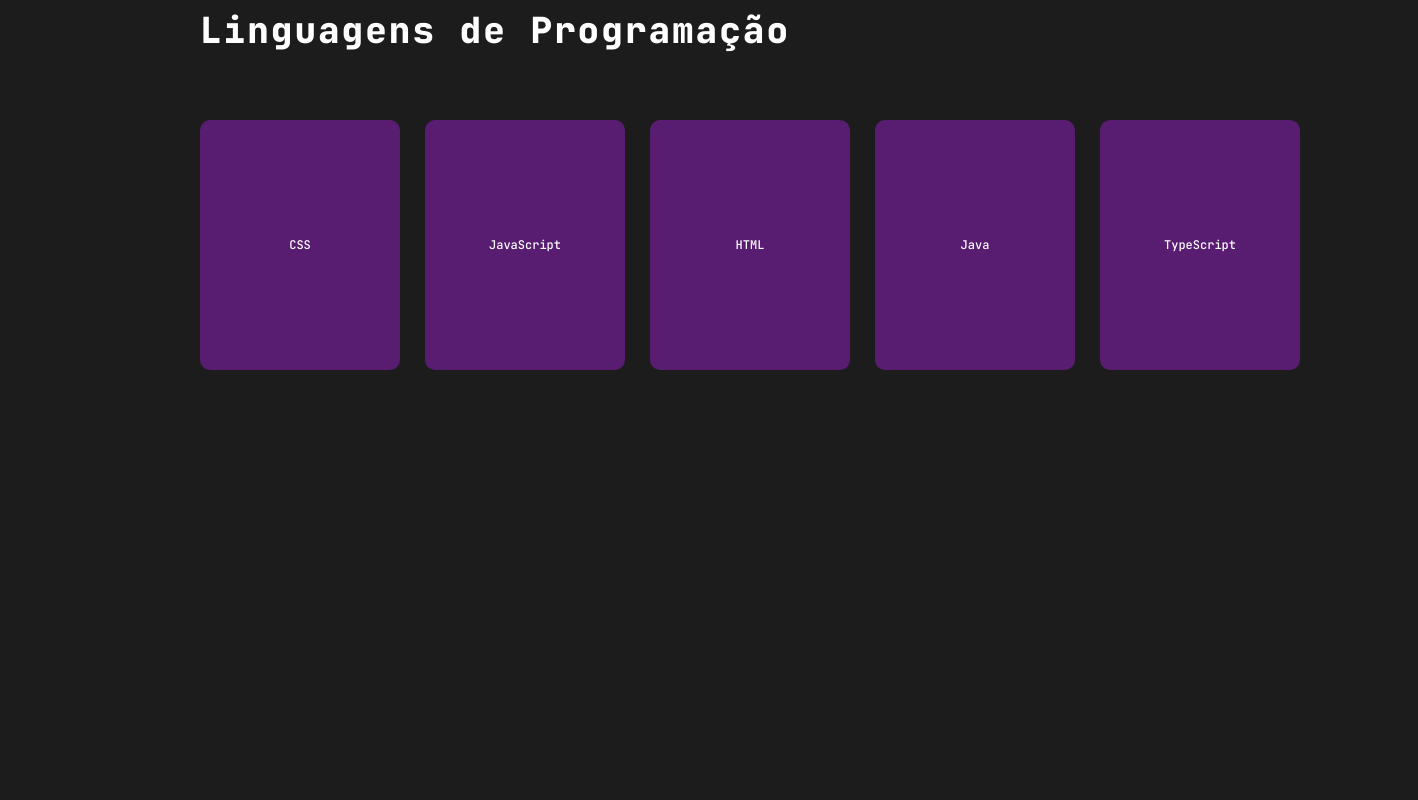
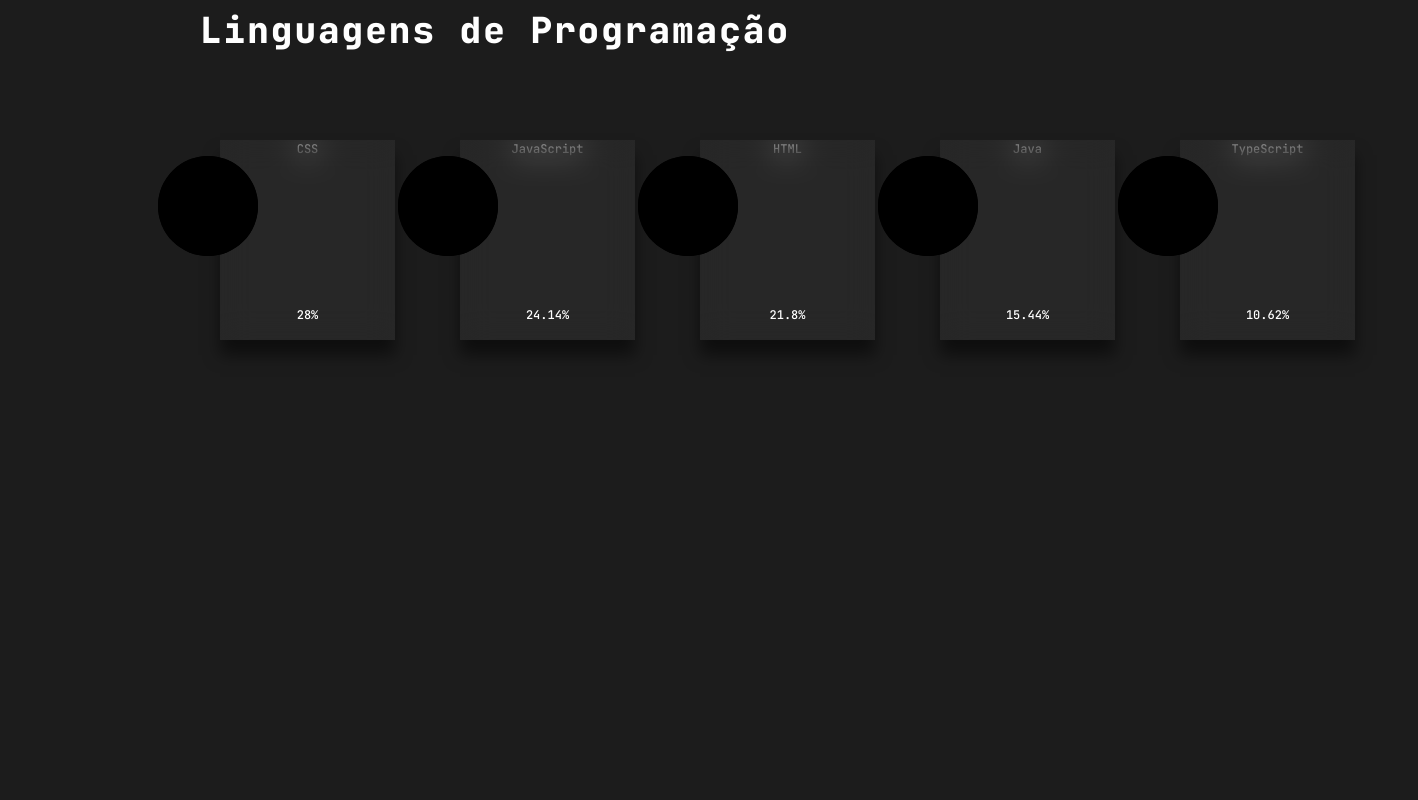
Before and after one commit to lothllann/Portfolio, a React (Vite) app in the folder WEB/: page /skills in a window 1280 px wide. Shown: the part 940-1740 px from the top of the page, 1418 px wide, since content can reach past the window. Built offline with nearby package versions, Linux system fonts and the light colour scheme.

Commit message:
the blur

```diff
--- a/WEB/src/components/skills/Skills.css
+++ b/WEB/src/components/skills/Skills.css
@@ -1,3 +1,7 @@
+
+
+
+
 .introSkills {
   margin-top: 100px;
   height: calc(100vh - 100px);
@@ -125,15 +129,25 @@
 }
 
 .card--language{
+  position: relative;
+  height: 200px;
+  width: 175px;
+  text-align: center;
+  z-index: 10;
+  margin: 20px 20px 60px;
+
+}
+
+.box{
+  position: absolute;
+  top:0;
+  left:0;
   display: flex;
   align-items: center;
   justify-content: center;
-  height: 250px;
-  width: 200px;
-  background-color: #581c71;
-  border-radius: 10px;
-  -webkit-border-radius: 10px;
-  -moz-border-radius: 10px;
-  -ms-border-radius: 10px;
-  -o-border-radius: 10px;
+  width: 100%;
+  height: 100%;
+  background: rgba(255,255,255,0.05);
+  box-shadow: 0 15px 15px rgba(0,0,0,0.5);
+  backdrop-filter: blur(15px);
 }
--- a/WEB/src/components/skills/Skills.tsx
+++ b/WEB/src/components/skills/Skills.tsx
@@ -68,7 +68,22 @@ const Skills = () => {
           <div className="cardsContainer--Linguagens">
             {languagesInfo.map((language,i)=>{
               return(
-                <div key={i} className='card--language'>{language.title}</div>
+                <div key={i} className='card--language'>
+                  <div className="box">
+                    <div>
+                      <div className="percent">
+                        <svg>
+                          <circle cx='50' cy='50' r='50'></circle>
+                          <circle cx='50' cy='50' r='50'></circle>
+                        </svg>
+                        <div className="number">
+                          <h2>{language.percentage}<span>%</span></h2>
+                        </div>
+                      </div>
+                    </div>
+                  </div>
+                  <div className="title">{language.title}</div>
+                </div>
               )
             })}
           </div>
```
